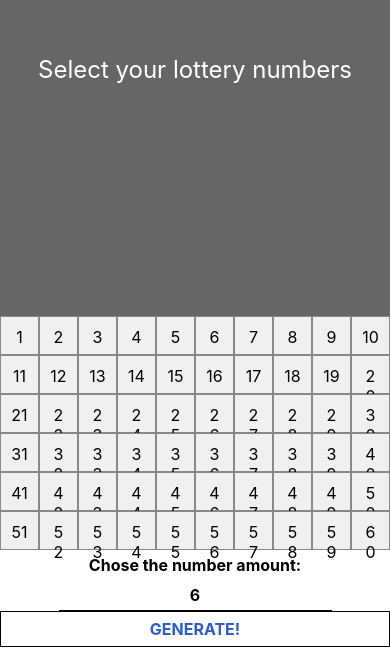
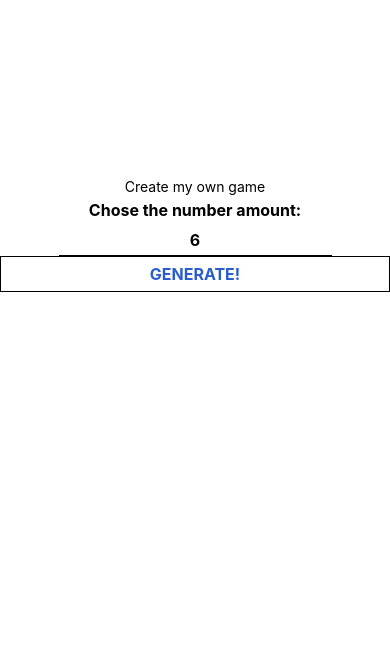
Before and after one commit to MatheusMFranco/better, a React Native app: screen / in a window 390 px wide. Shown: the part 177-844 px from the top of the page. Built offline with nearby package versions, Linux system fonts and the light colour scheme.

Commit message:
feat: add numbers selector modal

```diff
--- a/src/App.tsx
+++ b/src/App.tsx
@@ -1,28 +1,26 @@
 import React, { Component } from 'react';
-import { SafeAreaView, StyleSheet, View } from 'react-native';
-
-import Selectable from './components/button/Selectable';
-import Display from './components/display/Display';
+import { SafeAreaView, StyleSheet, Text, TouchableHighlight } from 'react-native';
 
 import { Generator } from './components/loto/Generator';
+import NumbersSelector from './modals/NumbersSelector';
 
 export default class App extends Component {
+
   state = {
-    displayValue: 'Select your lottery numbers',
+    showModal: false,
   }
 
   render() {
     return (
       <SafeAreaView style={style.App}>
-        <Display value={this.state.displayValue} />
-        <View style={style.buttons}>
-          {
-            Array.from({ length: 60 }, (_, i) => {
-              const index = i + 1;
-              return <Selectable key={index} label={index} onClick={() => {}} />
-            })
-          }
-        </View>
+        <NumbersSelector
+          isVisible={this.state.showModal}
+          onCancel={() => this.setState({ showModal: false })} />
+          <TouchableHighlight onPress={() => this.setState({ showModal: true })}>
+            <Text>
+                Create my own game
+            </Text>
+          </TouchableHighlight>
         <Generator />
       </SafeAreaView>
     );
@@ -37,8 +35,4 @@ const style = StyleSheet.create({
     fontSize: 12,
     textAlign: 'justify',
   },
-  buttons: {
-    flexDirection: 'row',
-    flexWrap: 'wrap',
-  }
 });
--- a/src/components/loto/Generator.js
+++ b/src/components/loto/Generator.js
@@ -14,7 +14,7 @@ export class Generator extends Component {
     updateAmount = size => this.setState({ amount: +size});
 
     randomize = list => {
-        const random = ~~(Math.random() * 60) + 1;
+        const random = Math.ceil(Math.random() * 60) + 1;
         return list.includes(random) ? this.randomize(list) : random;
     };
 
--- /dev/null
+++ b/src/modals/Modal.style.js
@@ -0,0 +1,14 @@
+import { StyleSheet } from 'react-native';
+
+export default StyleSheet.create({
+    frame: {
+        flex: 1,
+        alignItems: 'center',
+        justifyContent: 'center',
+        backgroundColor: 'rgba(0,0,0,0.5)',
+    },
+    buttons: {
+        flexDirection: 'row',
+        flexWrap: 'wrap',
+    }
+});
--- /dev/null
+++ b/src/modals/NumbersSelector.js
@@ -0,0 +1,28 @@
+import react from 'react';
+import { Modal, SafeAreaView, View } from 'react-native';
+
+import styles from './Modal.style';
+import Selectable from '../components/button/Selectable';
+import Display from '../components/display/Display';
+
+export default props => {
+    return (
+        <Modal
+            onRequestClose={props.onCancel}
+            visible={props.isVisible}
+            animationType='slide'
+            transparent={true}>
+                <SafeAreaView style={styles.frame}>
+                    <Display value='Select your lottery numbers' />
+                    <View style={styles.buttons}>
+                    {
+                        Array.from({ length: 60 }, (_, i) => {
+                        const index = i + 1;
+                        return <Selectable key={index} label={index} onClick={() => {}} />
+                        })
+                    }
+                    </View>
+                </SafeAreaView>
+        </Modal>
+    )
+};
```
